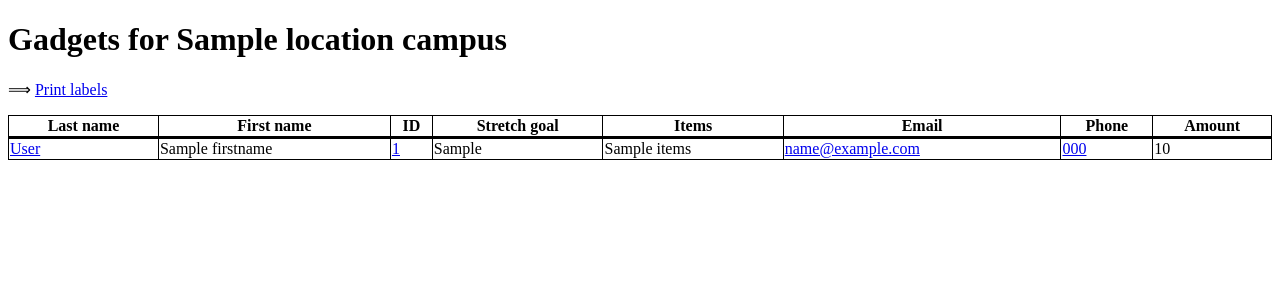
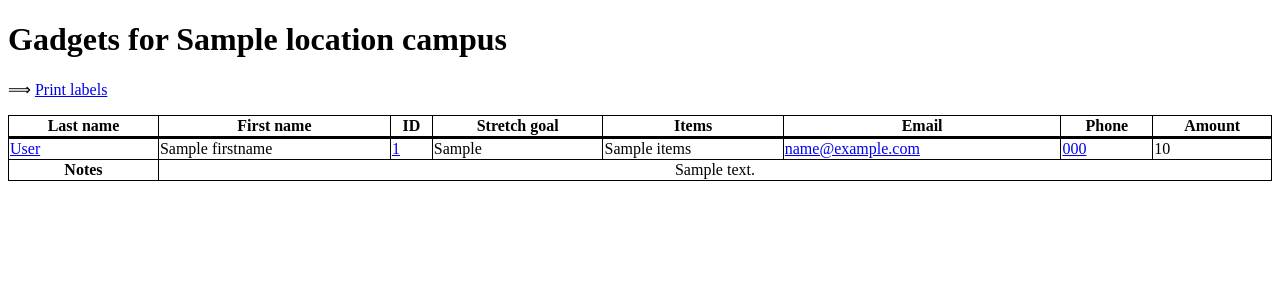
Before and after one commit to poliedro-polimi/Crowdfunding-Backend, a Flask app: template poliedro_donate/templates/donations/by_location.html in a window 1280 px wide. Shown: the part 26-326 px from the top of the page. Run offline with Flask 2, Linux system fonts and the light colour scheme; the template is opened without the code that fills it: most values are stand-ins (such as "Sample title", 1, 10 or a date in 2020); parts of the project's set-up code (start-up, migrations or seed data) failed here and were passed over.

Commit message:
Add notes to donations by location page

```diff
--- a/poliedro_donate/templates/donations/by_location.html
+++ b/poliedro_donate/templates/donations/by_location.html
@@ -18,7 +18,7 @@
     <h1>Gadgets for {{ location.capitalize() }} campus</h1>
 
     <p class="no-print">
-    &xrArr; <a href="{{ url_for("donations.print_labels", location=location) }}">Print labels</a>
+        &xrArr; <a href="{{ url_for("donations.print_labels", location=location) }}">Print labels</a>
     </p>
 
     <div>
@@ -62,7 +62,8 @@
                                     {% for t, sizes in shirts.items() %}
                                         <td colspan="4">
 
-                                            <div>{% if sum(sizes.values()) != 0 %}{{ strings.HR_SHIRT_TYPES['en'][t] }}{% endif %}</div>
+                                            <div>{% if sum(sizes.values()) != 0 %}
+                                                {{ strings.HR_SHIRT_TYPES['en'][t] }}{% endif %}</div>
                                             <div>
                                                 <ul>
                                                     {% for s, count in sizes.items() %}
@@ -77,6 +78,16 @@
                                 </tr>
                             {% endwith %}
                         {% endif %}
+                        {% if donation.notes %}
+                            <tr class="shirts-donation-row">
+                                <td colspan="1">
+                                    <strong>Notes</strong>
+                                </td>
+                                <td colspan="7">
+                                    {{ donation.notes }}
+                                </td>
+                            </tr>
+                        {% endif %}
                     {% endif %}
                 {% endfor %}
             {% endfor %}
```
